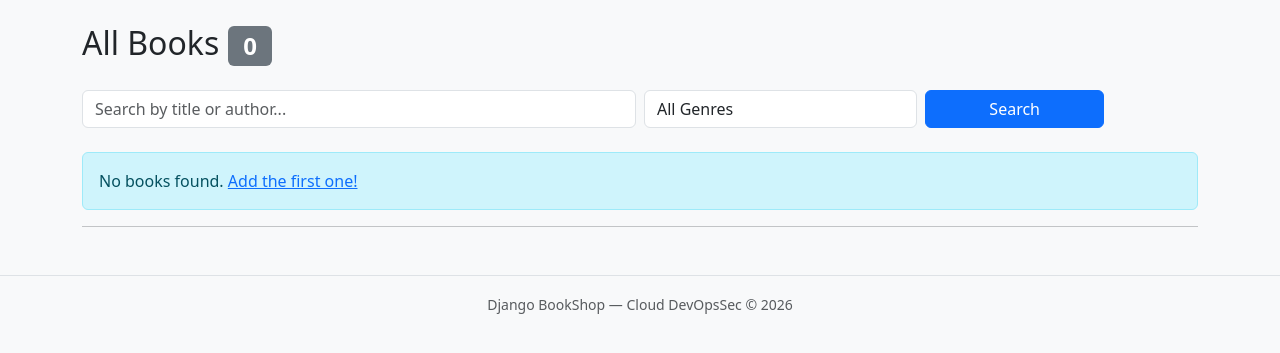
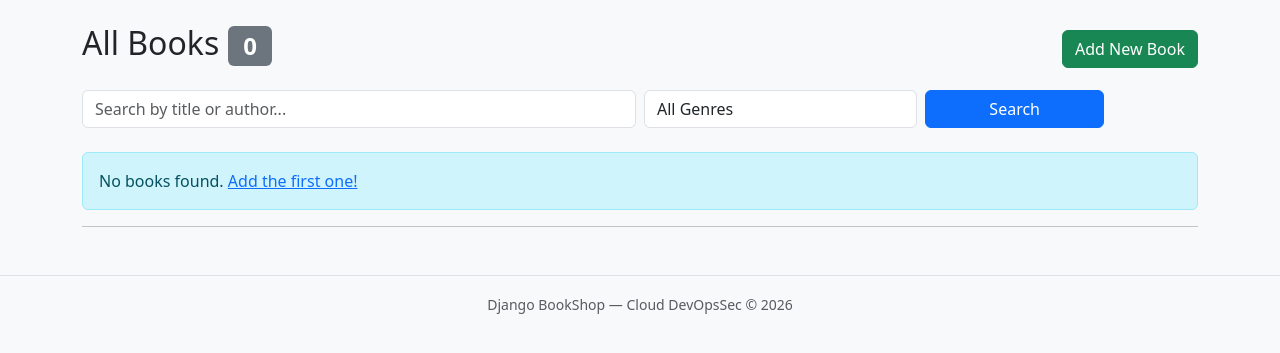
Before and after one commit to gopi122348/bookshop, a Django app: page / in a window 1280 px wide. Shown: the part 56-409 px from the top of the page. Run offline with Django 4.2, Linux system fonts and the light colour scheme; the visitor is signed in with stand-in values (Sample User, id 1); data that the repository does not hold is empty.

Commit message:
Hide Edit/Delete buttons from non-admin in book list

```diff
--- a/books/templates/books/book_list.html
+++ b/books/templates/books/book_list.html
@@ -1,56 +1,120 @@
 {% extends 'books/base.html' %}
-{% block title %}All Books{% endblock %}
+
+{% block title %}
+    All Books
+{% endblock %}
+
 {% block content %}
 <div class="d-flex justify-content-between align-items-center mb-3">
-  <h2>All Books <span class="badge bg-secondary">{{ total_count }}</span></h2>
+    <h2>
+        All Books
+        <span class="badge bg-secondary">{{ total_count }}</span>
+    </h2>
+
+    {% if user.is_staff %}
+        <a href="{% url 'book_create' %}" class="btn btn-success">
+            Add New Book
+        </a>
+    {% endif %}
 </div>
+
 <form method="get" class="row g-2 mb-4">
     <div class="col-md-6">
-    <input type="text" name="q" class="form-control"
-      placeholder="Search by title or author..." value="{{ query }}">
+        <input
+            type="text"
+            name="q"
+            class="form-control"
+            placeholder="Search by title or author..."
+            value="{{ query }}"
+        >
     </div>
+
     <div class="col-md-3">
         <select name="genre" class="form-control">
             <option value="">All Genres</option>
             {% for val, label in genres %}
                 <option value="{{ val }}"
-        {% if genre_filter == val %}selected{% endif %}>{{ label }}</option>
+                    {% if genre_filter == val %}selected{% endif %}>
+                    {{ label }}
+                </option>
             {% endfor %}
         </select>
     </div>
+
     <div class="col-md-2">
-    <button class="btn btn-primary w-100" type="submit">Search</button>
+        <button class="btn btn-primary w-100" type="submit">
+            Search
+        </button>
     </div>
+
     {% if query or genre_filter %}
         <div class="col-md-1">
-    <a href="{% url 'book_list' %}" class="btn btn-outline-secondary w-100">Clear</a>
+            <a href="{% url 'book_list' %}" class="btn btn-outline-secondary w-100">
+                Clear
+            </a>
         </div>
     {% endif %}
 </form>
+
 {% if books %}
     <div class="row">
         {% for book in books %}
             <div class="col-md-4 mb-4">
                 <div class="card book-card h-100">
                     <div class="card-body">
-        <h5 class="card-title">{{ book.title }}</h5>
-        <p class="card-text text-muted">{{ book.author }}</p>
+                        <h5 class="card-title">
+                            {{ book.title }}
+                        </h5>
+
+                        <p class="card-text text-muted">
+                            {{ book.author }}
+                        </p>
+
                         <p class="card-text">
-          <strong>£{{ book.price }}</strong>&nbsp;
+                            <strong>&euro;{{ book.price }}</strong>&nbsp;
+
                             {% if book.is_in_stock %}
-          <span class="badge bg-success">In Stock ({{ book.stock }})</span>
+                                <span class="badge bg-success">
+                                    In Stock ({{ book.stock }})
+                                </span>
                             {% else %}
-          <span class="badge bg-danger">Out of Stock</span>
+                                <span class="badge bg-danger">
+                                    Out of Stock
+                                </span>
                             {% endif %}
                         </p>
-        <span class="badge bg-info text-dark">{{ book.get_genre_display }}</span>
+
+                        <span class="badge bg-info text-dark">
+                            {{ book.get_genre_display }}
+                        </span>
                     </div>
+
                     <div class="card-footer bg-transparent">
-        <a href="{% url 'book_detail' book.pk %}" class="btn btn-sm btn-outline-primary">View</a>
-        <a href="{% url 'cart_add' book.pk %}" class="btn btn-sm btn-success">🛒 Add to Cart</a>
-        <a href="{% url 'book_order' book.pk %}" class="btn btn-sm btn-warning">⚡ Buy Now</a>
-        <a href="{% url 'book_update' book.pk %}" class="btn btn-sm btn-outline-secondary">Edit</a>
-        <a href="{% url 'book_delete' book.pk %}" class="btn btn-sm btn-outline-danger">Delete</a>
+                        <a href="{% url 'book_detail' book.pk %}"
+                           class="btn btn-sm btn-outline-primary">
+                            View
+                        </a>
+
+                        <a href="{% url 'cart_add' book.pk %}"
+                           class="btn btn-sm btn-success">
+                            🛒 Add to Cart
+                        </a>
+
+                        <a href="{% url 'book_order' book.pk %}"
+                           class="btn btn-sm btn-warning">
+                            ⚡ Buy Now
+                        </a>
+
+                        {% if request.user.is_staff %}
+                            <a href="{% url 'book_update' book.pk %}"
+                               class="btn btn-sm btn-warning">
+                                Edit
+                            </a>
+                            <a href="{% url 'book_delete' book.pk %}"
+                               class="btn btn-sm btn-danger">
+                                Delete
+                            </a>
+                        {% endif %}
                     </div>
                 </div>
             </div>
@@ -58,14 +122,24 @@
     </div>
 {% else %}
     <div class="alert alert-info">
-  No books found. <a href="{% url 'book_create' %}">Add the first one!</a>
+        No books found.
+        {% if user.is_staff %}
+            <a href="{% url 'book_create' %}">
+                Add the first one!
+            </a>
+        {% endif %}
     </div>
 {% endif %}
+
 <hr>
+
 {% if recommended_books %}
     <div class="mb-5 mt-4">
         <h3 class="mb-3">⭐ Recommended Books</h3>
-  <p class="text-muted">Based on most purchased by our customers</p>
+        <p class="text-muted">
+            Based on most purchased by our customers
+        </p>
+
         <div class="row">
             {% for book in recommended_books %}
                 <div class="col-md-4 mb-3">
@@ -73,16 +147,40 @@
                         <div class="card-header bg-warning text-dark fw-bold">
                             ⭐ #{{ forloop.counter }} Most Ordered
                         </div>
+
                         <div class="card-body">
-          <h5 class="card-title">{{ book.title }}</h5>
-          <p class="text-muted mb-1">{{ book.author }}</p>
-          <p><strong>£{{ book.price }}</strong></p>
-          <p class="text-success">🛒 {{ book.total_sold }} copies sold</p>
+                            <h5 class="card-title">
+                                {{ book.title }}
+                            </h5>
+
+                            <p class="text-muted mb-1">
+                                {{ book.author }}
+                            </p>
+
+                            <p>
+                                <strong>&euro;{{ book.price }}</strong>
+                            </p>
+
+                            <p class="text-success">
+                                🛒 {{ book.total_sold }} copies sold
+                            </p>
                         </div>
+
                         <div class="card-footer bg-transparent">
-          <a href="{% url 'cart_add' book.pk %}" class="btn btn-sm btn-success">🛒 Add to Cart</a>
-          <a href="{% url 'book_order' book.pk %}" class="btn btn-sm btn-warning">⚡ Buy Now</a>
-          <a href="{% url 'book_detail' book.pk %}" class="btn btn-sm btn-outline-primary">View</a>
+                            <a href="{% url 'cart_add' book.pk %}"
+                               class="btn btn-sm btn-success">
+                                🛒 Add to Cart
+                            </a>
+
+                            <a href="{% url 'book_order' book.pk %}"
+                               class="btn btn-sm btn-warning">
+                                ⚡ Buy Now
+                            </a>
+
+                            <a href="{% url 'book_detail' book.pk %}"
+                               class="btn btn-sm btn-outline-primary">
+                                View
+                            </a>
                         </div>
                     </div>
                 </div>
@@ -90,4 +188,5 @@
         </div>
     </div>
 {% endif %}
+
 {% endblock %}
```
Lines whose indentation alone changed are shown as unchanged.
